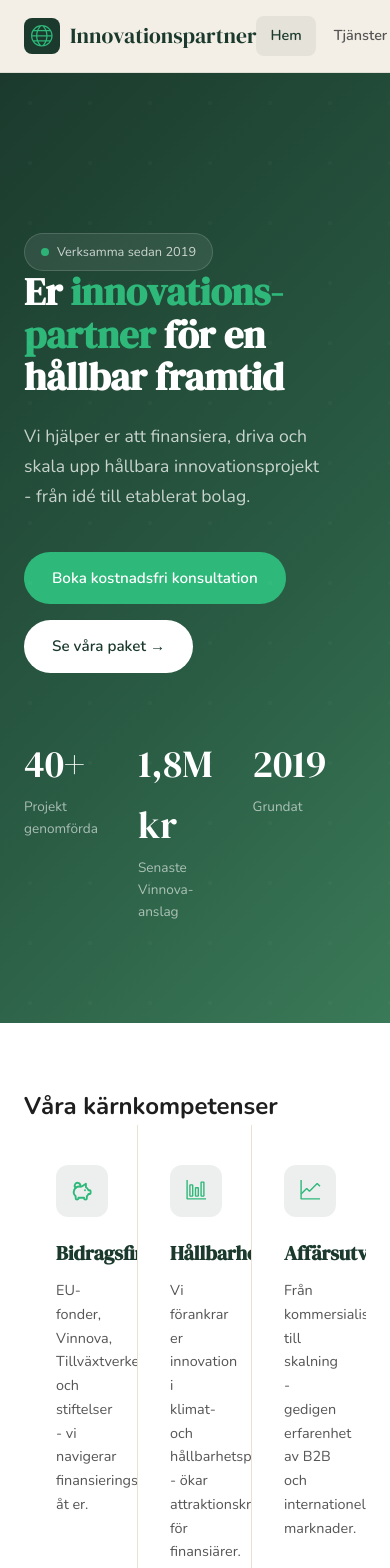
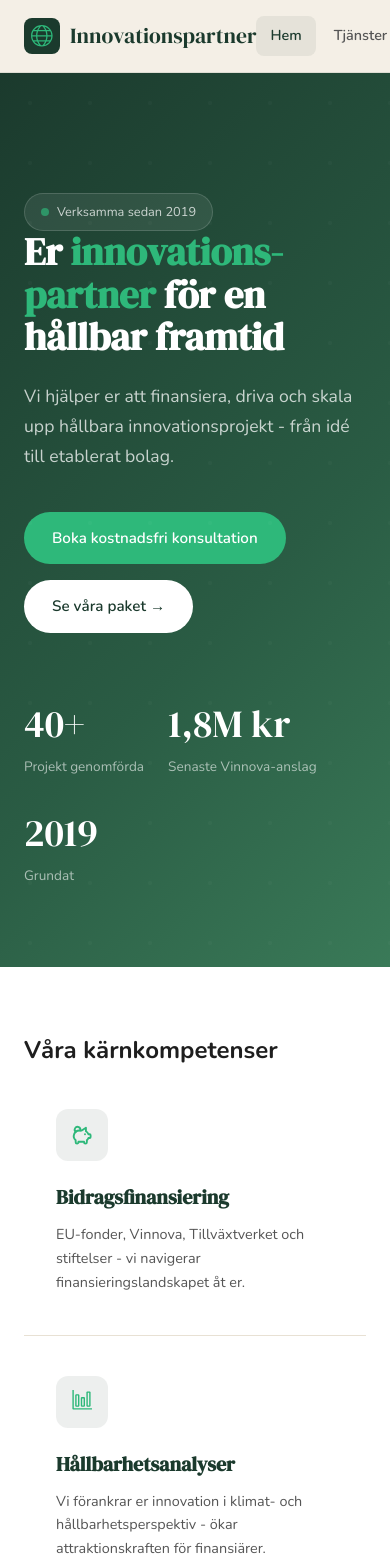
Before and after one commit to Filipc04/innovationspartner-react, a React (Vite) app: page / in a window 390 px wide. Shown: the top 1568 px of the page. Built offline with nearby package versions, Linux system fonts and the light colour scheme.

Commit message:
frontpage animationer

```diff
--- a/src/components/header/Header.tsx
+++ b/src/components/header/Header.tsx
@@ -1,32 +1,31 @@
+import { NavLink } from 'react-router'
 import './Header.css'
 import { TfiWorld } from 'react-icons/tfi'
 
 export const Header = () => {
-
-  return(
+  return (
     <header className="navbar" id="navbar" role="banner">
       <div className="container">
         <nav className="navbar-inner" role="navigation" aria-label="Huvudnavigation">
-        <a href="/" className="navbar-logo" aria-label="Innovationspartner startsida">
+          <NavLink to="/" className="navbar-logo" aria-label="Innovationspartner startsida">
             <div className="navbar-logo-icon" aria-hidden="true">
               <TfiWorld />
             </div>
             Innovationspartner
-        </a>
+          </NavLink>
           <ul className="nav-links" role="list">
-          <a href="/"          className="nav-link active">Hem</a>
-          <a href="services"   className="nav-link">Tjänster</a>
-          <a href="packages"   className="nav-link">Paket</a>
-          <a href="about"      className="nav-link">Om oss</a>
-          <a href="contribute" className="nav-link">Bidra</a>
-          <a href="contact"    className="btn btn--primary nav-cta">Kontakta oss</a>
+            <NavLink to="/"          className={({ isActive }) => `nav-link${isActive ? ' active' : ''}`} end>Hem</NavLink>
+            <NavLink to="/services"  className={({ isActive }) => `nav-link${isActive ? ' active' : ''}`}>Tjänster</NavLink>
+            <NavLink to="/packages"  className={({ isActive }) => `nav-link${isActive ? ' active' : ''}`}>Paket</NavLink>
+            <NavLink to="/about"     className={({ isActive }) => `nav-link${isActive ? ' active' : ''}`}>Om oss</NavLink>
+            <NavLink to="/contribute"className={({ isActive }) => `nav-link${isActive ? ' active' : ''}`}>Bidra</NavLink>
+            <NavLink to="/contact"   className="btn btn--primary nav-cta">Kontakta oss</NavLink>
           </ul>
           <button
             className="hamburger"
             id="hamburgerBtn"
             aria-label="Öppna meny"
             aria-expanded="false"
-
           >
             <span></span><span></span><span></span>
           </button>
--- /dev/null
+++ b/src/components/numincreaser/numincreaser.ts
@@ -0,0 +1,18 @@
+export const numIncrease = (
+  num: number,
+  setter: (val: number) => void,
+  duration: number = 1500
+) => {
+  const totalSteps = 60;
+  const stepSize = Math.ceil(num / totalSteps);
+  const interval = duration / totalSteps;
+
+  let count = 0;
+  const intervalId = setInterval(() => {
+    count = Math.min(count + stepSize, num);
+    setter(count);
+    if (count >= num) {
+      clearInterval(intervalId);
+    }
+  }, interval);
+};
--- a/src/pages/homepage/Homepage.css
+++ b/src/pages/homepage/Homepage.css
@@ -66,6 +66,21 @@
   font-family: var(--font-display);
   font-size: 2.4rem;
   color: var(--white);
+}
+
+.stat-num--fade {
+  animation: fadeIn 3s ease forwards;
+}
+
+@keyframes fadeIn {
+  from {
+    opacity: 0;
+
+  }
+  to {
+    opacity: 1;
+
+  }
 }
 
 .stat-label {
@@ -151,7 +166,7 @@
 }
 
 /* =========================================
-   SERVICES STRIP (HOME)
+  SERVICES STRIP (HOME)
 ========================================= */
 .services-strip {
   background: var(--white);
@@ -221,7 +236,7 @@
 }
 
 /* =========================================
-   ABOUT TEASER (HOME)
+  ABOUT TEASER (HOME)
 ========================================= */
 .about-grid {
   display: grid;
@@ -317,7 +332,7 @@
 }
 
 /* =========================================
-   CTA BANNER (HOME)
+  CTA BANNER (HOME)
 ========================================= */
 .cta-banner {
   background: var(--green);
@@ -340,3 +355,58 @@
   margin-left: auto;
   margin-right: auto;
 }
+
+/* =========================================
+  RESPONSIVE - TABLET (≤ 900px)
+========================================= */
+@media (max-width: 900px) {
+  .hero-grid {
+    grid-template-columns: 1fr;
+  }
+
+  .hero-visual {
+    display: none;
+  }
+
+  .services-grid {
+    grid-template-columns: 1fr;
+  }
+
+  .service-card {
+    border-right: none;
+    border-bottom: 1px solid var(--cream-dk);
+  }
+
+  .service-card:last-child {
+    border-bottom: none;
+  }
+
+  .about-grid {
+    grid-template-columns: 1fr;
+  }
+
+  .footer-top {
+    grid-template-columns: 1fr;
+    gap: 32px;
+  }
+}
+
+/* =========================================
+  RESPONSIVE - MOBILE (≤ 600px)
+========================================= */
+@media (max-width: 600px) {
+  .hero {
+    padding: 120px 0 80px;
+  }
+
+  .hero-stats {
+    gap: 24px;
+    flex-wrap: wrap;
+  }
+
+  .footer-bottom {
+    flex-direction: column;
+    gap: 8px;
+    text-align: center;
+  }
+}
--- a/src/pages/homepage/Homepage.tsx
+++ b/src/pages/homepage/Homepage.tsx
@@ -5,8 +5,18 @@ import { IoRocketOutline } from "react-icons/io5";
 import { FaRegHandshake } from "react-icons/fa";
 import { VscGraph, VscGraphLine } from "react-icons/vsc";
 import { TbPigMoney } from "react-icons/tb";
+import { useEffect, useState } from "react";
+import { numIncrease } from "../../components/numincreaser/numincreaser";
 
 export const HomePage = () => {
+  const [projects, setProjects] = useState(0);
+  const [year, setYear] = useState(0);
+
+  useEffect(() => {
+    numIncrease(40, setProjects, 1400);
+    numIncrease(2019, setYear, 1100);
+  }, []);
+
   return (
     <>
       <Header />
@@ -31,15 +41,15 @@ export const HomePage = () => {
 
                 <div className="hero-stats" id="hero-stats" aria-label="Nyckeltal">
                   <div>
-                    <div className="stat-num" id="stat-projects">40+</div>
+                    <div className="stat-num" id="stat-projects">{projects}+</div>
                     <div className="stat-label">Projekt genomförda</div>
                   </div>
                   <div>
-                    <div className="stat-num" id="stat-revenue">1,8M kr</div>
+                    <div className="stat-num stat-num--fade" id="stat-revenue">1,8M kr</div>
                     <div className="stat-label">Senaste Vinnova-anslag</div>
                   </div>
                   <div>
-                    <div className="stat-num" id="stat-year">2019</div>
+                    <div className="stat-num" id="stat-year">{year}</div>
                     <div className="stat-label">Grundat</div>
                   </div>
                 </div>
--- a/src/styles/App.css
+++ b/src/styles/App.css
@@ -8,7 +8,7 @@ body {
   color: var(--charcoal);
   background: var(--cream);
   line-height: 1.6;
-   padding: 0;
+  padding: 0;
   margin: 0;
-  height: 100vh;
+  min-height: 100vh;
 }
--- a/src/styles/global.css
+++ b/src/styles/global.css
@@ -65,7 +65,6 @@
 .btn--primary:hover {
   background: var(--green-lt);
   transform: translateY(-2px);
-  box-shadow: 0 8px 24px rgba(46, 184, 122, 0.35);
 }
 
 .btn--outline {
```
Lines whose indentation alone changed are shown as unchanged.
